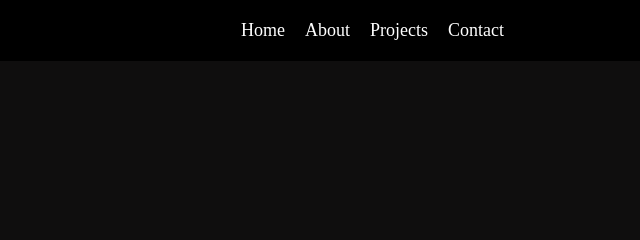
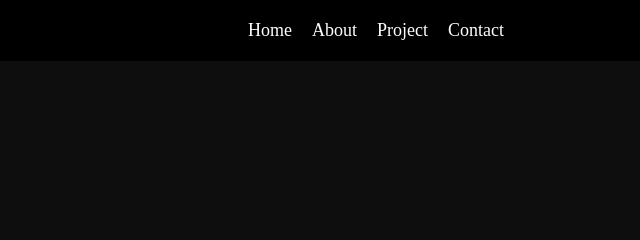
Before and after one commit to Ashutosh-ad/portfolio.ad, a website: page index.html in a window 1280 px wide. Shown: the top 240 px of the page, 640-1280 px from the left. Drawn offline with Linux system fonts and the light colour scheme; files whose address does not match are found by name.

Commit message:
update changes

```diff
--- a/index.html
+++ b/index.html
@@ -20,7 +20,7 @@
             <ul id="sidemenu">
                 <li><a href="#home">Home</a></li>
                 <li><a href="#about">About</a></li>
-                <li><a href="#portfolio">Projects</a></li>
+                <li><a href="#portfolio">Project</a></li>
                 <!-- <li><a href="#">Project</a></li> -->
                 <li><a href="#contact">Contact</a></li>
                 <i class="fa-solid fa-xmark" onclick="closemenu()"></i>
```
